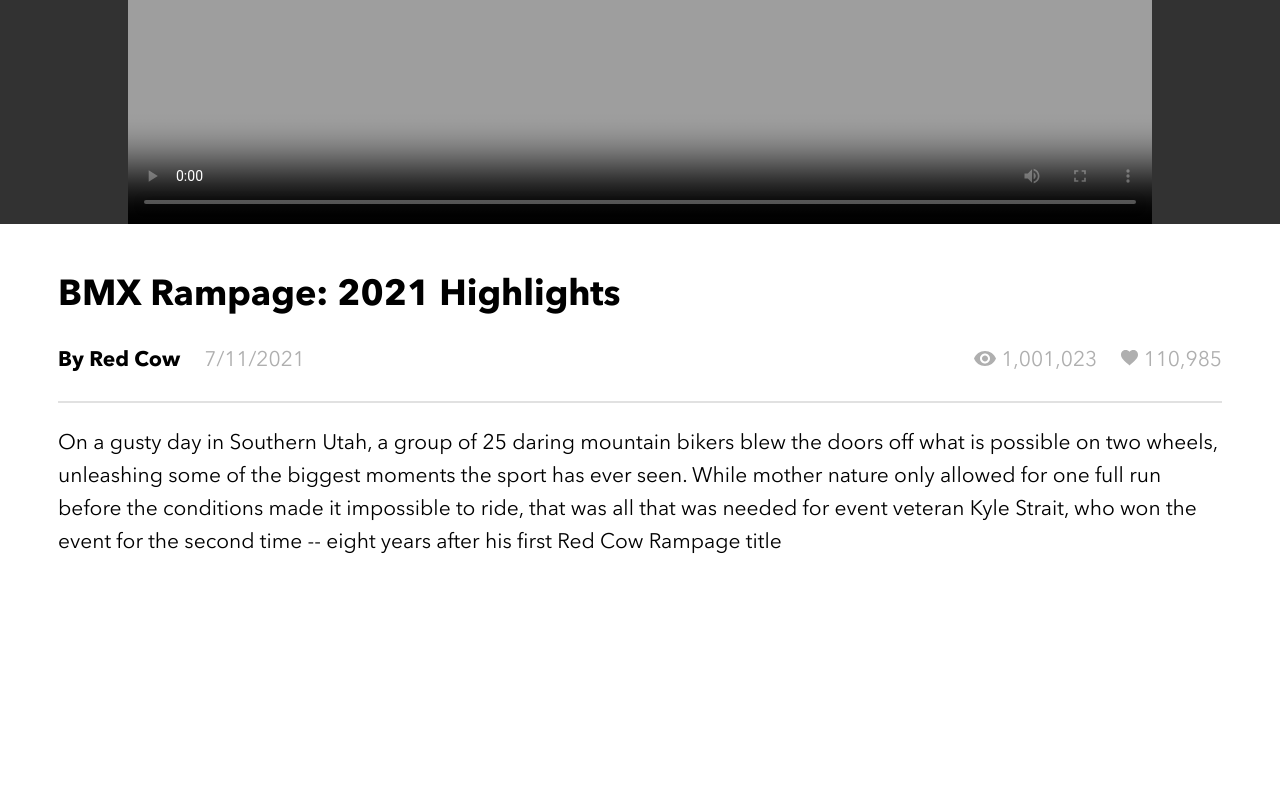
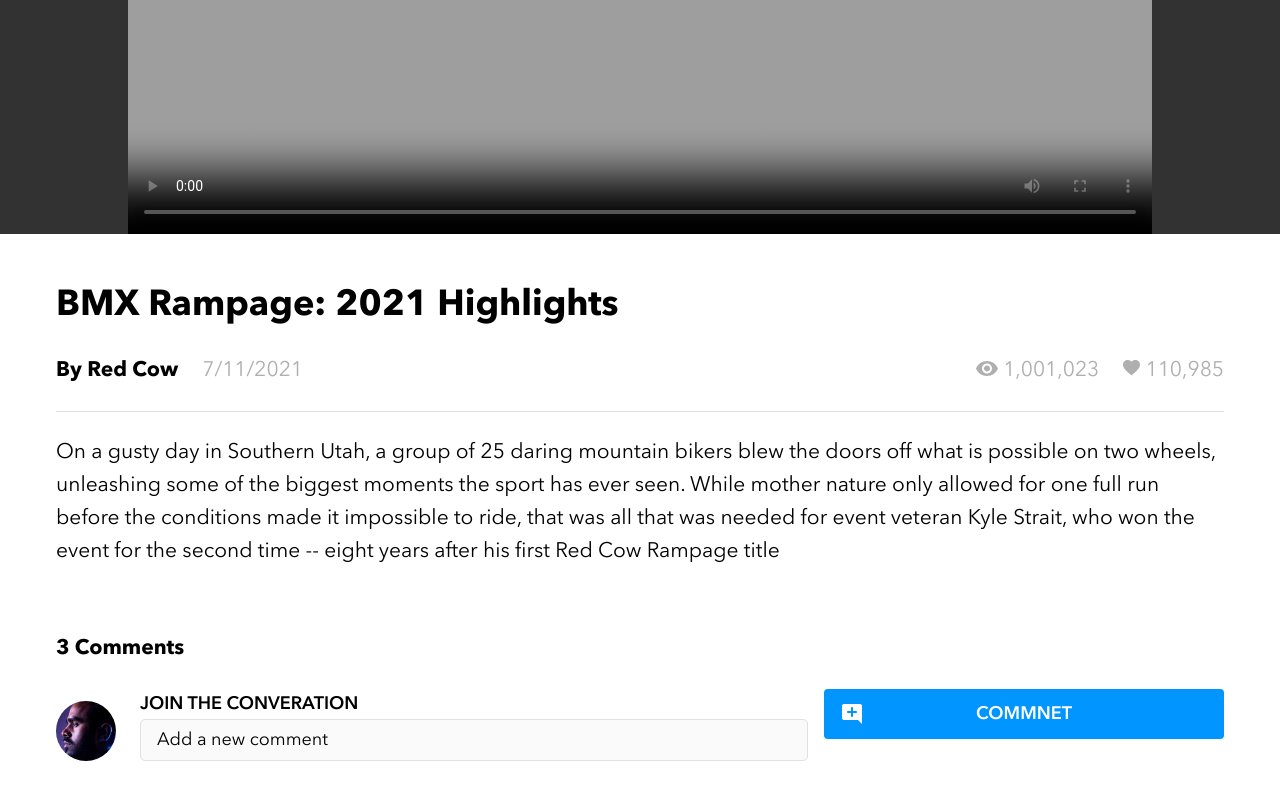
Before and after one commit to jaymeliao/BrainFlix, a React (Create React App) app: page /videos/1 in a window 1280 px wide. Shown: the part 530-1330 px from the top of the page. Before the commit the page ends 1145 px from the top, so only its background shows below. Built offline with nearby package versions, Linux system fonts and the light colour scheme.

Commit message:
update ui

```diff
--- a/src/App.jsx
+++ b/src/App.jsx
@@ -1,8 +1,9 @@
 import './App.scss';
+import CommentSection from './components/CommentSection/CommentSection';
 import Header from './components/Header/Header';
 import VideoDetail from './components/VideoDetailSection/VideoDetailSection';
 import VideoPlayer from './components/VideoPlayer/VideoPlayer';
-
+import allVideos from "./data/video-details.json"
 function App() {
   const currentVideo ={
     "id": "84e96018-4022-434e-80bf-000ce4cd12b8",
@@ -11,47 +12,16 @@
     "image": "https://project-2-api.herokuapp.com/images/image0.jpg"
   }
 
-  const currentVideoDetail = {
-      "id": "84e96018-4022-434e-80bf-000ce4cd12b8",
-      "title": "BMX Rampage: 2021 Highlights",
-      "channel": "Red Cow",
-      "image": "https://project-2-api.herokuapp.com/images/image0.jpg",
-      "description": "On a gusty day in Southern Utah, a group of 25 daring mountain bikers blew the doors off what is possible on two wheels, unleashing some of the biggest moments the sport has ever seen. While mother nature only allowed for one full run before the conditions made it impossible to ride, that was all that was needed for event veteran Kyle Strait, who won the event for the second time -- eight years after his first Red Cow Rampage title",
-      "views": "1,001,023",
-      "likes": "110,985",
-      "duration": "4:01",
-      "video": "https://project-2-api.herokuapp.com/stream",
-      "timestamp": 1626032763000,
-      "comments": [
-        {
-          "id": "35bba08b-1b51-4153-ba7e-6da76b5ec1b9",
-          "name": "Micheal Lyons",
-          "comment": "They BLEW the ROOF off at their last event, once everyone started figuring out they were going. This is still simply the greatest opening of an event I have EVER witnessed.",
-          "likes": 0,
-          "timestamp": 1628522461000
-        },
-        {
-          "id": "091de676-61af-4ee6-90de-3a7a53af7521",
-          "name": "Gary Wong",
-          "comment": "Every time I see him shred I feel so motivated to get off my couch and hop on my board. He’s so talented! I wish I can ride like him one day so I can really enjoy myself!",
-          "likes": 0,
-          "timestamp": 1626359541000
-        },
-        {
-          "id": "66b7d3c7-4023-47f1-a02c-520c9ca187a6",
-          "name": "Theodore Duncan",
-          "comment": "How can someone be so good!!! You can tell he lives for this and loves to do it every day. Every time I see him I feel instantly happy! He’s definitely my favorite ever!",
-          "likes": 0,
-          "timestamp": 1626011132000
-        }
-      ]
-    }
+  const currentVideoDetail = allVideos[0];
+
 
   return (
     <div className="App">
      <Header/>
      <VideoPlayer video={currentVideo}/>
      <VideoDetail video={currentVideoDetail} />
+     <CommentSection commentList={currentVideoDetail.comments} />
+
     </div>
   );
 }
--- a/src/components/Avatar/Avatar.scss
+++ b/src/components/Avatar/Avatar.scss
@@ -3,11 +3,13 @@
 
 .profile {
     border-radius: 50%;
-    width: 44px;
-    height: 44px;
+    width: 45px;
+    height: 45px;
     object-fit: cover;
     @include tablet{
-        width: 40px;
-        height: 40px;
+        width: 5vw;
+        height: 5vw;
+        max-width: 60px;
+        max-height: 60px;
     }
 }
--- /dev/null
+++ b/src/components/CommentSection/CommentSection.jsx
@@ -0,0 +1,30 @@
+/* eslint-disable jsx-a11y/alt-text */
+import React from "react";
+import "./CommentSection.scss";
+import userImage from "../../assets/images/Mohan-muruge.jpg";
+import FormInput from "../Form/FormInput/FormInput";
+import FormButton from "../Form/FormButton/FormButton";
+import commentIcon from "../../assets/icons/add_comment.svg"
+import Avatar from "../Avatar/Avatar";
+
+const CommentSection = ({ commentList }) => {
+  return (
+    <div className="comment-section">
+      <h2>{commentList.length} Comments</h2>
+      <div className="comment-form">
+        <div className="user-profile">
+          <Avatar imageUrl={userImage}/>
+        </div>
+        <div className="user-conversation">
+          <div className="user-conversation__input-section">
+            <label>JOIN THE CONVERATION</label>
+            <FormInput className="input" type="text" placeholder="Add a new comment" />
+          </div>
+          <FormButton icon={<img src={commentIcon} />}text="commnet" onClick={()=>{console.log("comment!!")}}/>
+        </div>
+      </div>
+    </div>
+  );
+};
+
+export default CommentSection;
--- /dev/null
+++ b/src/components/CommentSection/CommentSection.scss
@@ -0,0 +1,31 @@
+@use "../../styles/partials/variables" as *;
+@use "../../styles/partials/mixins" as *;
+
+.comment-section {
+  @include regular-container;
+  .comment-form {
+    @include sub-container;
+    display: flex;
+    .user-profile {
+      display: flex;
+      align-items: flex-start;
+      @include tablet {
+        align-items: flex-end;
+      }
+    }
+    .user-conversation {
+      display: flex;
+      flex: 1;
+      gap: 16px;
+      flex-direction: column;
+      @include tablet {
+        flex-direction: row;
+      }
+      .user-conversation__input-section {
+        display: flex;
+        flex: 1;
+        flex-direction: column;
+      }
+    }
+  }
+}
--- a/src/components/Form/FormButton/FormButton.scss
+++ b/src/components/Form/FormButton/FormButton.scss
@@ -13,7 +13,9 @@
     position: relative;
     height: 50px;
     box-sizing: border-box;
-    min-width: 160px;
+    width: 18vw;
+    min-width: 180px;
+    max-width: 400px;
     &:hover{
       background-color: $BrainFlix-DarkBlue;
     }
--- a/src/components/Header/Header.jsx
+++ b/src/components/Header/Header.jsx
@@ -7,6 +7,7 @@
 import FormButton from "../Form/FormButton/FormButton";
 import FormInput from "../Form/FormInput/FormInput";
 import icon from "../../assets/icons/search.svg"
+
 
 function Header() {
   const handleSummit = () => {
--- a/src/components/VideoDetailSection/VideoDetailSection.jsx
+++ b/src/components/VideoDetailSection/VideoDetailSection.jsx
@@ -5,7 +5,7 @@
 
 const VideoDetailSection = ({ video }) => {
   const [isLiked, setIsLiked] = useState(false);
-  const likesString = "110,985";
+  const likesString = video.likes
   const likesWithoutComma = likesString.replace(/,/g, ''); // Remove commas
   const likesNumber = parseInt(likesWithoutComma);
   const [likesCount, setLikesCount] = useState(likesNumber)
--- a/src/components/VideoDetailSection/VideoDetailSection.scss
+++ b/src/components/VideoDetailSection/VideoDetailSection.scss
@@ -7,9 +7,10 @@
     flex-direction: row;
     justify-content: space-between;
     margin-top: 24px;
+    margin-bottom: 24px;
     @include sub-container;
-    border-top: 2px solid $BrainFlix-Mercury;
-    border-bottom: 2px solid $BrainFlix-Mercury;
+    border-top: 1px solid $BrainFlix-Mercury;
+    border-bottom: 1px solid $BrainFlix-Mercury;
     @include tablet {
       margin-top: 0px;
       border-top: none;
@@ -33,7 +34,5 @@
     }
   }
 
-  .description-container {
-    @include sub-container;
-  }
+
 }
--- a/src/styles/partials/_mixins.scss
+++ b/src/styles/partials/_mixins.scss
@@ -45,9 +45,9 @@
 
   @include desktop {
     @if $hasHeadline {
-      @include container-layout(48px, 32px, calc(10vw - 70px), 24px);
+      @include container-layout(48px, 32px, calc(10vw - 72px), 24px);
     } @else {
-      @include container-layout(32px, 32px, calc(10vw - 70px), 24px);
+      @include container-layout(32px, 32px, calc(10vw - 72px), 24px);
     }
   }
 }
```
